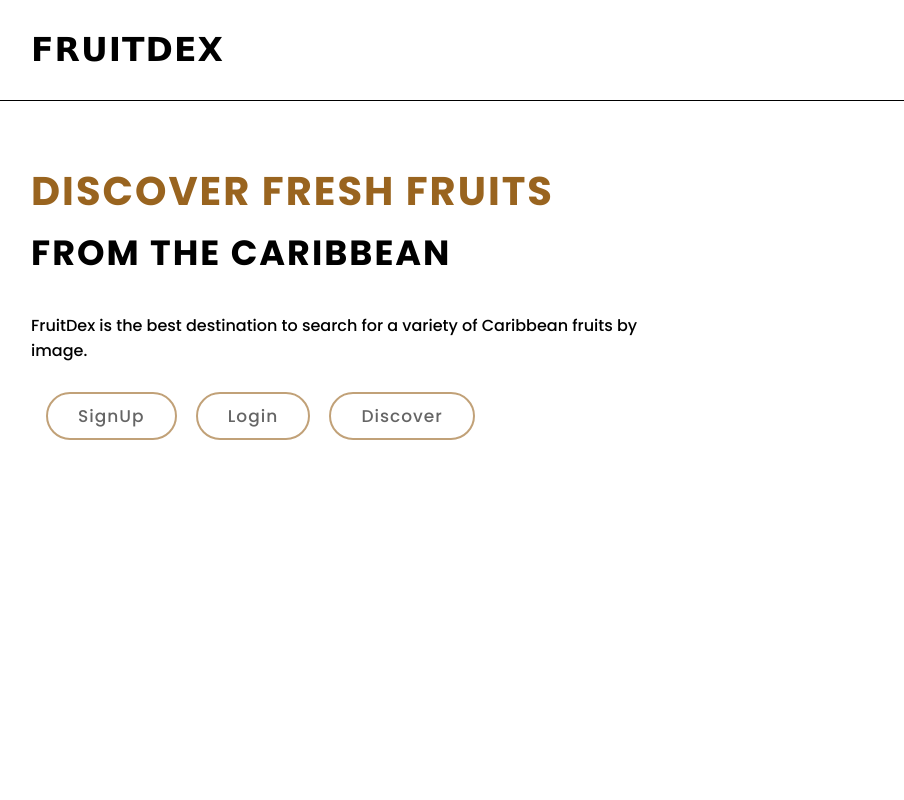
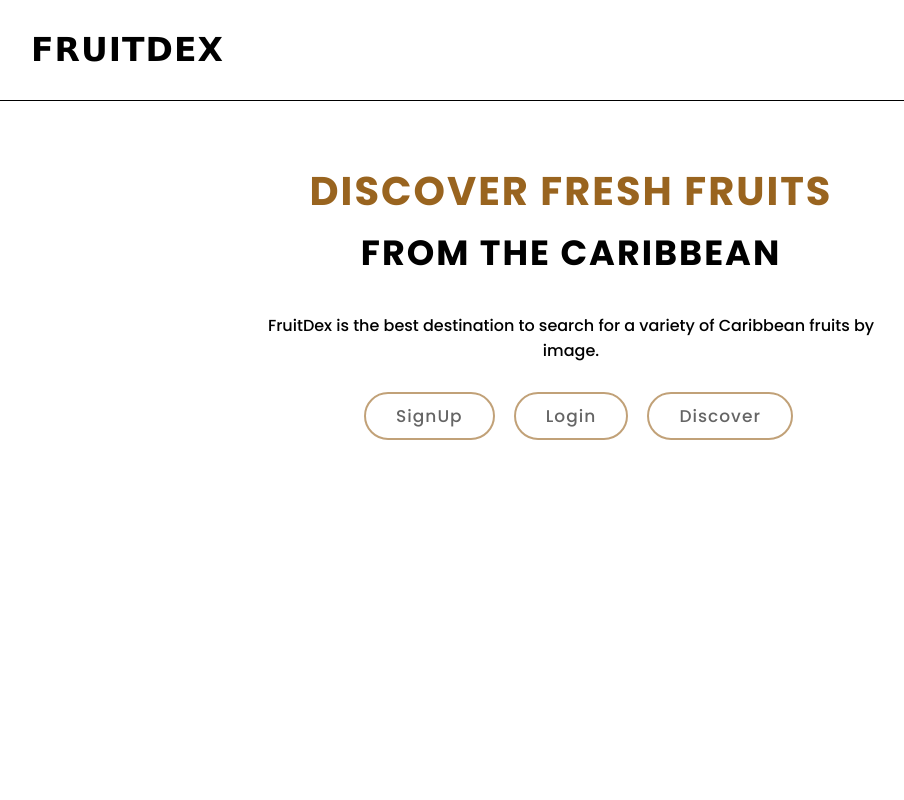
Before and after one commit to KadeemComp/SoftwareEngineeringProject, a Django app: page /Home/ in a window 1280 px wide. Shown: the whole page, without its empty margins (69-973 px from the left). Run offline with Django 3.2, Linux system fonts and the light colour scheme; parts of the project's set-up code (start-up, migrations or seed data) failed here and were passed over.

Commit message:
Update styles.css

```diff
--- a/Fruitdex/Home/static/Home/styles.css
+++ b/Fruitdex/Home/static/Home/styles.css
@@ -15,6 +15,9 @@ section{
     flex-direction: column;
     justify-content: flex-start;
     background-repeat: no-repeat;
+    align-items: center;
+    text-align: center;
+
 
 }
 
@@ -89,7 +92,7 @@ header .logo{
 
 .content .buttons:hover{
     opacity: 1;
-    color: rgb(0, 0, 0);
+    color: rgb(255, 255, 255);
     background: #99641f ;
 
 }
```
